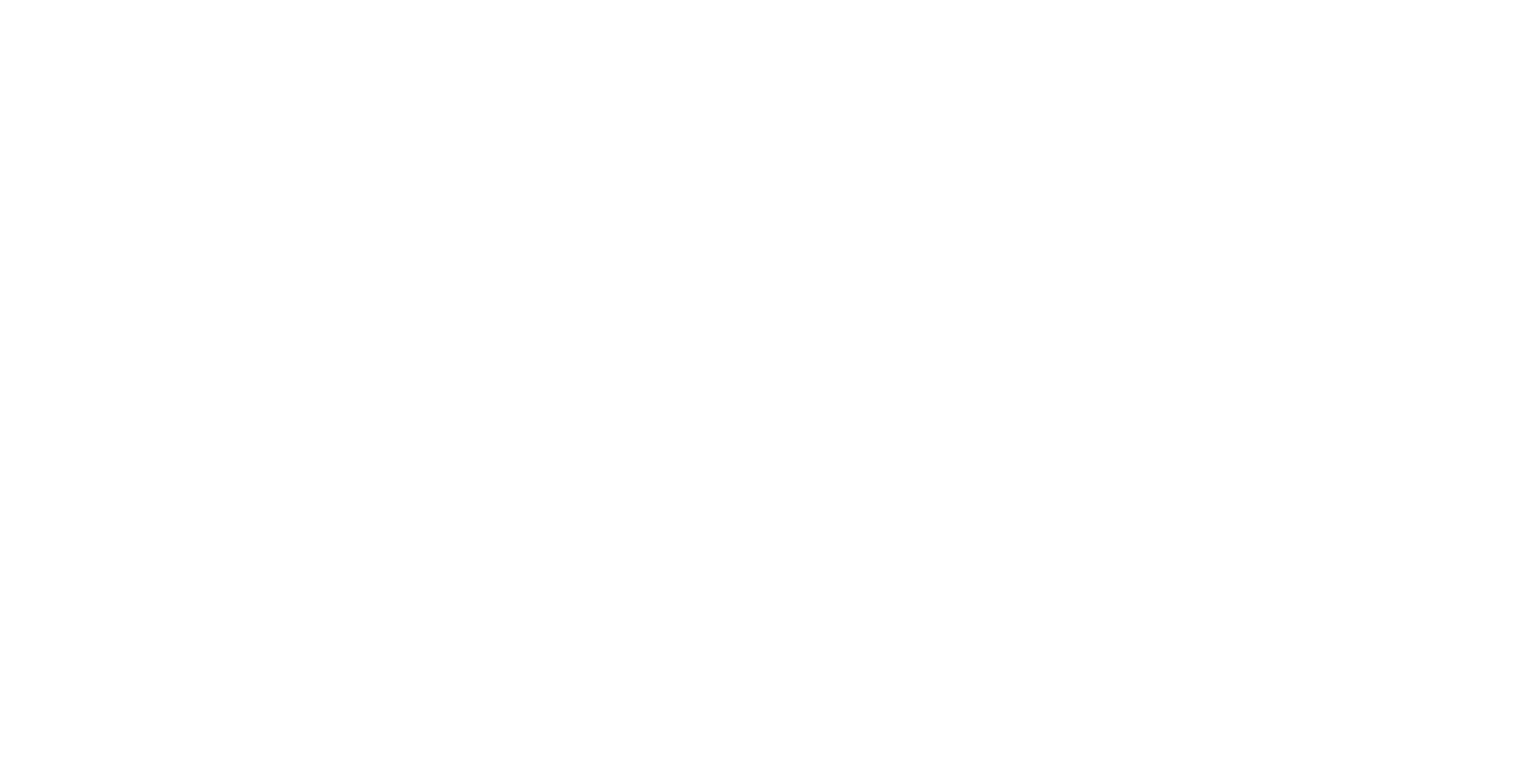
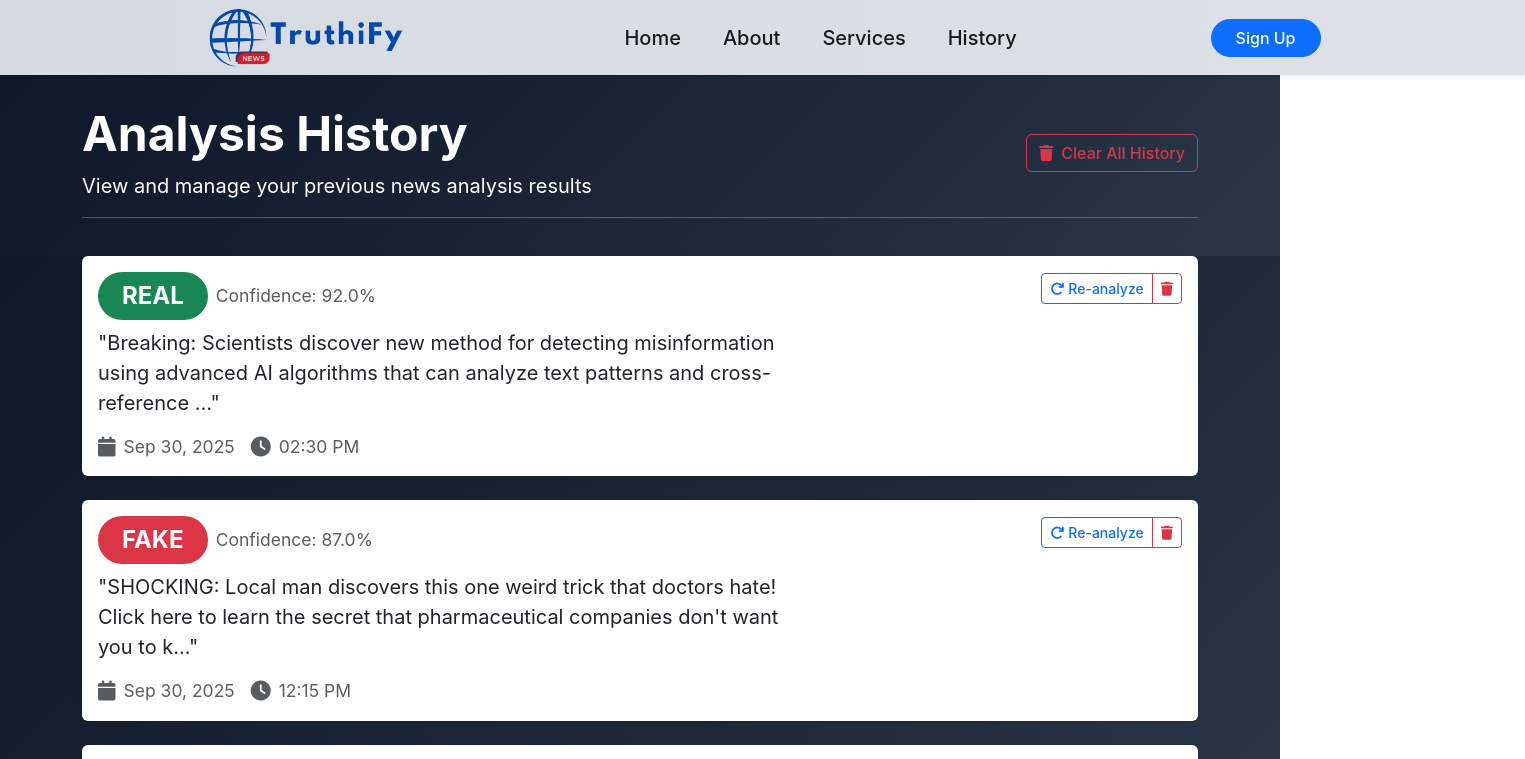
Before and after one commit to Piumalhk/TruthiFy, a React (Vite) app in the folder frontend/: page /history in a window 1280 px wide. Before the commit this address had no page. Shown: the top 759 px of the page, 1525 px wide, since content can reach past the window. Built offline with nearby package versions, Linux system fonts and the light colour scheme.

Commit message:
Add History page and update navigation

```diff
--- a/frontend/src/App.jsx
+++ b/frontend/src/App.jsx
@@ -4,6 +4,7 @@
 import Newsenter from "./pages/Newsenter";
 import Login from "./pages/Login";
 import Signup from "./pages/Signup";
+import History from "./pages/History";
 
 export default function App() {
   return (
@@ -14,6 +15,7 @@
         <Route path="/services" element={<Newsenter />} />
         <Route path="/login" element={<Login />} />
         <Route path="/signup" element={<Signup />} />
+        <Route path="/history" element={<History />} />
       </Routes>
     </Router>
   );
--- a/frontend/src/components/Nav.jsx
+++ b/frontend/src/components/Nav.jsx
@@ -44,7 +44,7 @@
             <li className="nav-item">
               <a
                 className="nav-link  hover-primary px-3"
-                href="/about"
+                href="/#about-section"
               >
                 About
               </a>
--- a/frontend/src/index.css
+++ b/frontend/src/index.css
@@ -148,7 +148,6 @@
   font-weight: 400;
   text-shadow: 1px 1px 2px rgba(0, 0, 0, 0.3);
   animation: fadeInUp 1s ease-out 0.3s both;
-
 }
 
 .col-lg-8 {
@@ -157,12 +156,11 @@
 
 /* News Entry Page Styles */
 .news-enter-header {
-background: linear-gradient(135deg, #0f172a 0%, #1e293b 50%, #334155 100%);
+  background: linear-gradient(135deg, #0f172a 0%, #1e293b 50%, #334155 100%);
   border-bottom: 1px solid #dee2e6;
   color: #dee2e6;
-
 }
-.container{
+.container {
   height: 530px;
 }
 
@@ -170,7 +168,6 @@
   background: linear-gradient(135deg, #e4e5e7 0%, #334155 100%);
   min-height: calc(100vh - 200px);
   margin-top: -5px;
-
 }
 
 .card {
@@ -219,3 +216,44 @@
   width: 1rem;
   height: 1rem;
 }
+
+/* History Page Styles */
+
+
+.history-header {
+  border-bottom: 1px solid #dee2e6;
+  color: #ffffff;
+  padding-top: 30px;
+background: linear-gradient(135deg, #0f172a 0%, #1e293b 50%, #334155 100%);
+
+
+}
+
+.history-content{
+  margin-top: -380px;
+  background: linear-gradient(135deg, #0f172a 0%, #1e293b 50%, #334155 100%);
+  height: 1100px;
+}
+
+.history-content .card {
+  transition: transform 0.2s ease, box-shadow 0.2s ease;
+
+}
+
+.history-content .card:hover {
+  transform: translateY(-2px);
+  box-shadow: 0 8px 25px rgba(0, 0, 0, 0.1) !important;
+}
+
+.badge {
+  font-size: 0.875rem;
+  padding: 0.375rem 0.75rem;
+}
+
+.btn-group .btn {
+  transition: all 0.2s ease;
+}
+
+.btn-outline-danger:hover {
+  transform: scale(1.05);
+}
--- /dev/null
+++ b/frontend/src/pages/History.jsx
@@ -0,0 +1,229 @@
+import React, { useState, useEffect } from "react";
+import Nav from "../components/Nav";
+
+export default function History() {
+  const [historyItems, setHistoryItems] = useState([]);
+  const [isLoading, setIsLoading] = useState(true);
+
+  // Mock data - in a real app, this would come from an API or local storage
+  useEffect(() => {
+    // Simulate loading delay
+    setTimeout(() => {
+      const mockHistory = [
+        {
+          id: 1,
+          newsText:
+            "Breaking: Scientists discover new method for detecting misinformation using advanced AI algorithms that can analyze text patterns and cross-reference multiple sources in real-time.",
+          prediction: "REAL",
+          confidence: 0.92,
+          date: new Date("2025-09-30T14:30:00"),
+        },
+        {
+          id: 2,
+          newsText:
+            "SHOCKING: Local man discovers this one weird trick that doctors hate! Click here to learn the secret that pharmaceutical companies don't want you to know.",
+          prediction: "FAKE",
+          confidence: 0.87,
+          date: new Date("2025-09-30T12:15:00"),
+        },
+        {
+          id: 3,
+          newsText:
+            "The government announced new funding for renewable energy projects, allocating $2 billion for solar and wind power infrastructure development across the country.",
+          prediction: "REAL",
+          confidence: 0.89,
+          date: new Date("2025-09-29T16:45:00"),
+        },
+        {
+          id: 4,
+          newsText:
+            "URGENT: Aliens have landed in downtown and are distributing free pizza to everyone! The mayor has declared a state of emergency due to the overwhelming deliciousness.",
+          prediction: "FAKE",
+          confidence: 0.95,
+          date: new Date("2025-09-29T10:20:00"),
+        },
+        {
+          id: 5,
+          newsText:
+            "Research published in Nature journal shows promising results for new cancer treatment, with clinical trials showing 70% improvement in patient outcomes.",
+          prediction: "REAL",
+          confidence: 0.91,
+          date: new Date("2025-09-28T13:10:00"),
+        },
+      ];
+      setHistoryItems(mockHistory);
+      setIsLoading(false);
+    }, 1000);
+  }, []);
+
+  const deleteItem = (id) => {
+    if (window.confirm("Are you sure you want to delete this item?")) {
+      setHistoryItems(historyItems.filter((item) => item.id !== id));
+    }
+  };
+
+  const clearAllHistory = () => {
+    if (
+      window.confirm(
+        "Are you sure you want to clear all history? This action cannot be undone."
+      )
+    ) {
+      setHistoryItems([]);
+    }
+  };
+
+  const formatDate = (date) => {
+    return date.toLocaleDateString("en-US", {
+      year: "numeric",
+      month: "short",
+      day: "numeric",
+    });
+  };
+
+  const formatTime = (date) => {
+    return date.toLocaleTimeString("en-US", {
+      hour: "2-digit",
+      minute: "2-digit",
+    });
+  };
+
+  const getPredictionBadgeClass = (prediction) => {
+    return prediction === "FAKE" ? "bg-danger" : "bg-success";
+  };
+
+  const truncateText = (text, maxLength = 150) => {
+    return text.length > maxLength
+      ? text.substring(0, maxLength) + "..."
+      : text;
+  };
+
+  return (
+    <div>
+      <Nav />
+
+      {/* Header Section */}
+      <section className="history-header bg-light">
+        <div className="container">
+          <div className="row align-items-center">
+            <div className="col-md-8">
+              <h1 className="display-5 fw-bold mb-2">Analysis History</h1>
+              <p className="text mb-0">
+                View and manage your previous news analysis results
+              </p>
+            </div>
+            <div className="col-md-4 text-md-end">
+              {historyItems.length > 0 && (
+                <button
+                  className="btn btn-outline-danger"
+                  onClick={clearAllHistory}
+                >
+                  <i className="fas fa-trash me-2"></i>
+                  Clear All History
+                </button>
+              )}
+            </div>
+          </div>
+          <hr className="mt-3 mb-0" />
+        </div>
+      </section>
+
+      {/* History Content */}
+      <section className="history-content">
+        <div className="container">
+          {isLoading ? (
+            // Loading State
+            <div className="text-center py-5">
+              <div className="spinner-border text-primary" role="status">
+                <span className="visually-hidden">Loading...</span>
+              </div>
+              <p className="text-muted mt-3">
+                Loading your analysis history...
+              </p>
+            </div>
+          ) : historyItems.length === 0 ? (
+            // Empty State
+            <div className="text-center py-5">
+              <i
+                className="fas fa-history text-muted mb-3"
+                style={{ fontSize: "4rem" }}
+              ></i>
+              <h3 className="text-muted mb-3">No Analysis History</h3>
+              <p className="text-muted mb-4">
+                You haven't analyzed any news yet. Start by checking some news
+                content!
+              </p>
+              <a href="/analyze" className="btn btn-primary">
+                <i className="fas fa-plus me-2"></i>
+                Analyze News
+              </a>
+            </div>
+          ) : (
+            // History Items
+            <div className="row">
+              {historyItems.map((item) => (
+                <div key={item.id} className="col-12 mb-4">
+                  <div className="card shadow-sm border-0 h-100">
+                    <div className="card-body">
+                      <div className="row align-items-start">
+                        <div className="col-md-8">
+                          <div className="d-flex align-items-center mb-2">
+                            <span
+                              className={`badge ${getPredictionBadgeClass(
+                                item.prediction
+                              )} me-2`}
+                            >
+                              {item.prediction}
+                            </span>
+                            <small className="text-muted">
+                              Confidence: {(item.confidence * 100).toFixed(1)}%
+                            </small>
+                          </div>
+                          <p className="card-text mb-3">
+                            "{truncateText(item.newsText)}"
+                          </p>
+                          <div className="d-flex align-items-center text-muted">
+                            <i className="fas fa-calendar me-2"></i>
+                            <small className="me-3">
+                              {formatDate(item.date)}
+                            </small>
+                            <i className="fas fa-clock me-2"></i>
+                            <small>{formatTime(item.date)}</small>
+                          </div>
+                        </div>
+                        <div className="col-md-4 text-md-end">
+                          <div className="btn-group" role="group">
+                            <button
+                              className="btn btn-outline-primary btn-sm"
+                              onClick={() => {
+                                // In a real app, this would navigate to the analysis page with this text
+                                alert(
+                                  "Feature coming soon: Re-analyze this content"
+                                );
+                              }}
+                            >
+                              <i className="fas fa-redo me-1"></i>
+                              Re-analyze
+                            </button>
+                            <button
+                              className="btn btn-outline-danger btn-sm"
+                              onClick={() => deleteItem(item.id)}
+                            >
+                              <i className="fas fa-trash"></i>
+                            </button>
+                          </div>
+                        </div>
+                      </div>
+                    </div>
+                  </div>
+                </div>
+              ))}
+            </div>
+          )}
+
+
+
+        </div>
+      </section>
+    </div>
+  );
+}
```
Also changed, not shown: frontend/src/pages/Home.jsx (+7 -10 lines).
